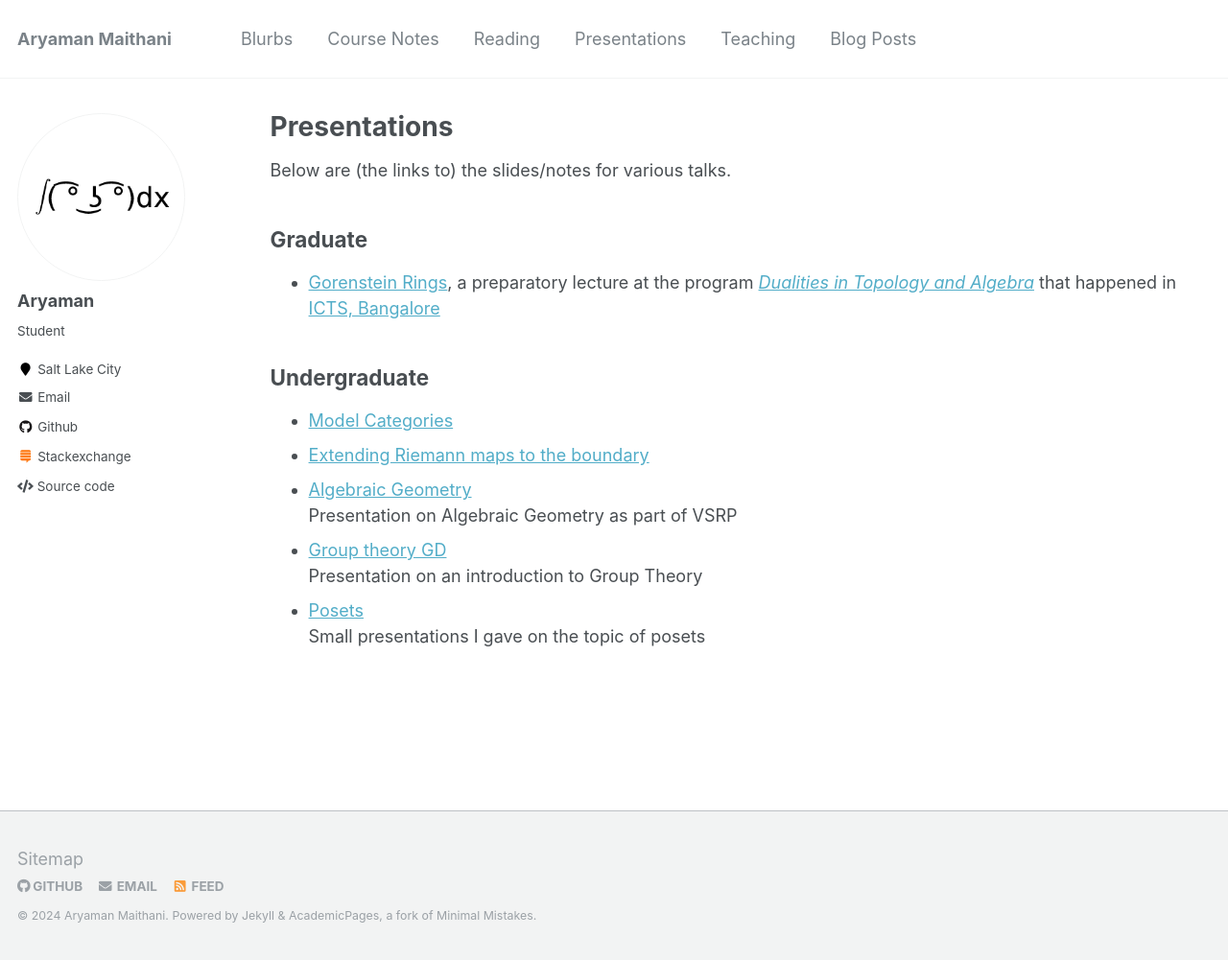
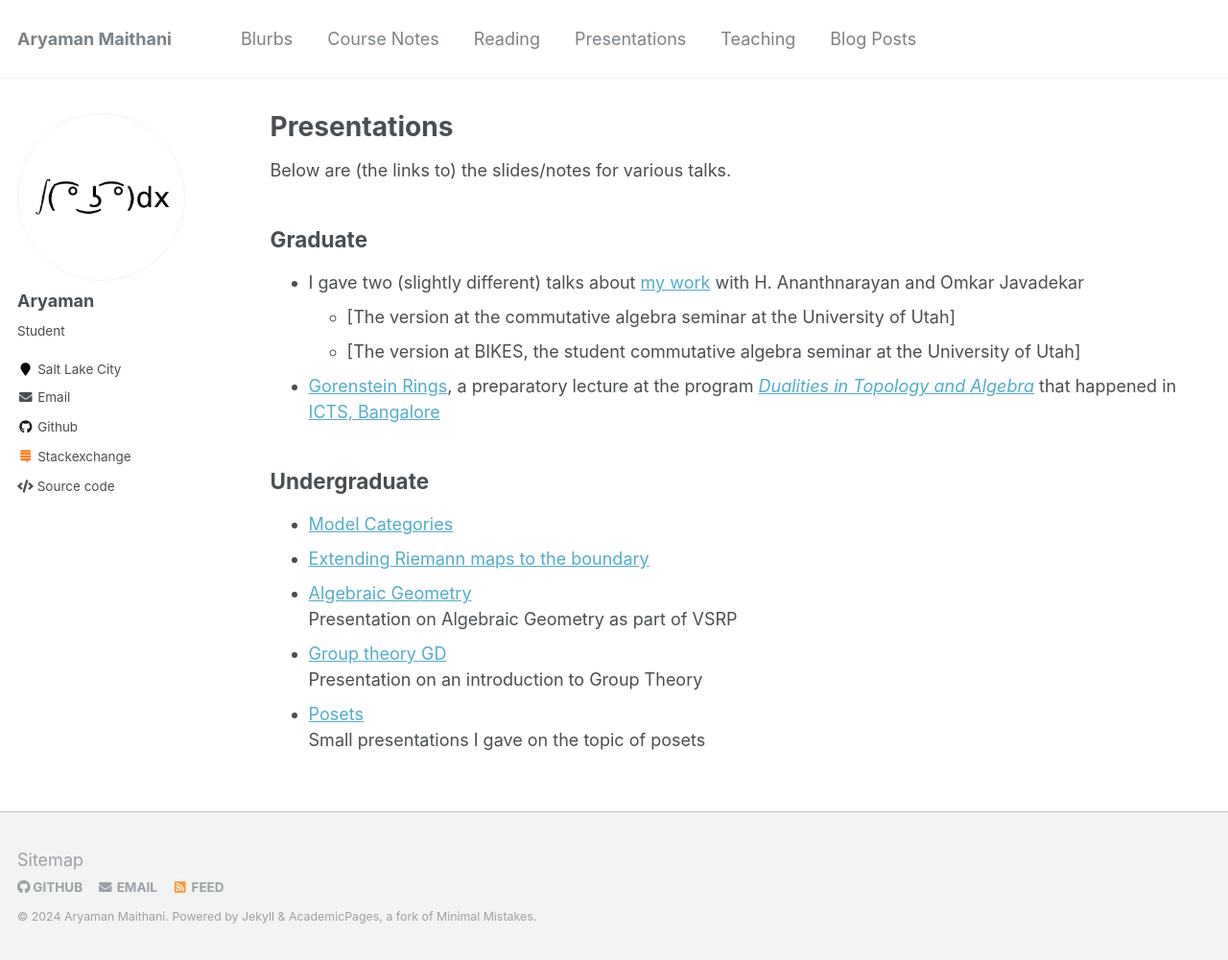
Before and after one commit to aryamanmaithani/math, a Jekyll site: the page built from _pages/presentations.md, in a window 1280 px wide and 1001 px high. Shown: the whole window at 96% size. Built offline with Jekyll 4.4.1, drawn with Linux system fonts in a browser that asks for light colours.

Commit message:
tried fixing link

```diff
--- a/_pages/presentations.md
+++ b/_pages/presentations.md
@@ -11,7 +11,10 @@
 
 ## Graduate
 
-* [Gorenstein Rings](/2023-05-19-icts-gorenstein.pdf), a preparatory lecture at the program [_Dualities in Topology and Algebra_](https://www.icts.res.in/program/dta2023) that happened in [ICTS, Bangalore](https://www.icts.res.in/)
+* I gave two (slightly different) talks about [my work](https://arxiv.org/pdf/2401.01046) with H. Ananthnarayan and Omkar Javadekar
+  * [The version at the commutative algebra seminar at the University of Utah]
+  * [The version at BIKES, the student commutative algebra seminar at the University of Utah]
+* [Gorenstein Rings]({{base_path}}/2023-05-19-icts-gorenstein.pdf), a preparatory lecture at the program [_Dualities in Topology and Algebra_](https://www.icts.res.in/program/dta2023) that happened in [ICTS, Bangalore](https://www.icts.res.in/)
 
 ## Undergraduate
 
```
